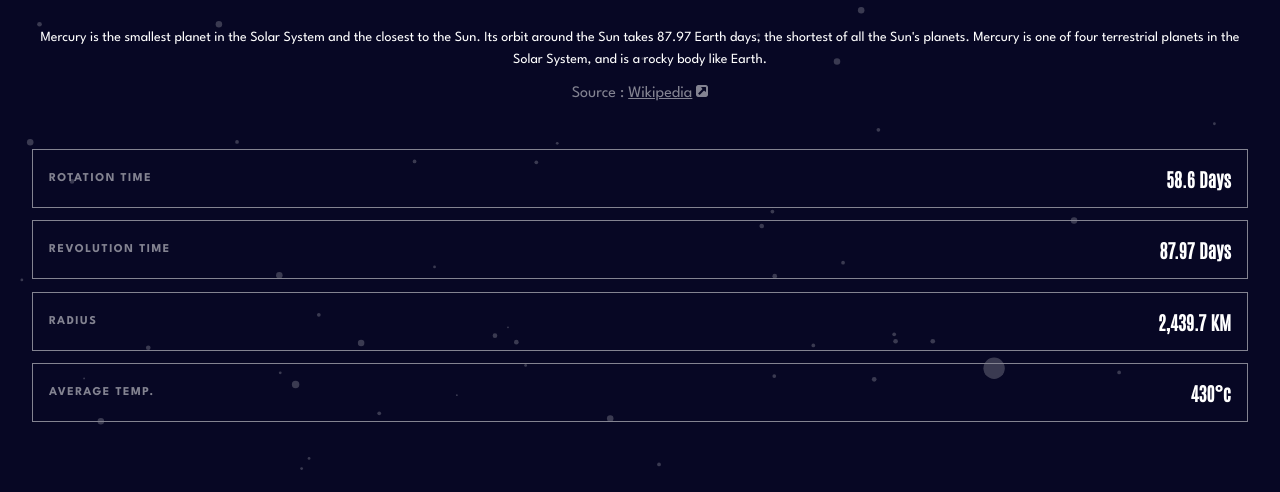
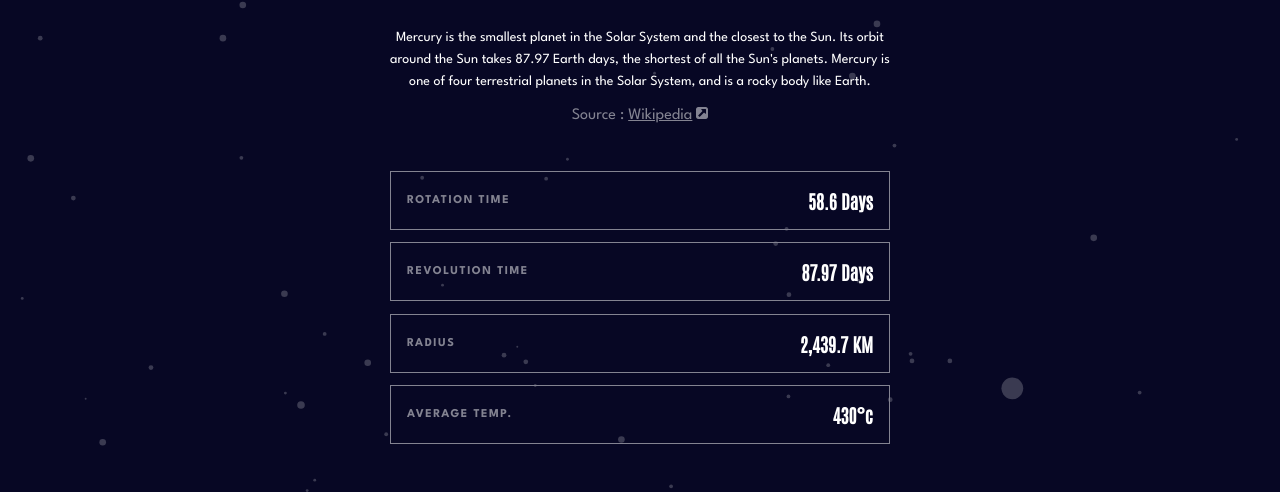
Before and after one commit to Stamwill/planet-facts, a plain HTML site: page src/pages/home.html in a window 1280 px wide. Shown: the part 730-1222 px from the top of the page. Before the commit the page ends 1200 px from the top, so only its background shows below. Drawn offline with Linux system fonts and the light colour scheme.

Commit message:
[globals.css] Add min-width and max-width on dataPanel and planetNavDescription

```diff
--- a/src/styles/globals.css
+++ b/src/styles/globals.css
@@ -147,6 +147,8 @@ body {
   font-family: var(--spartan);
   font-size: 14px;
   line-height: 22px;;
+  min-width: 250px;
+  max-width: 500px;
 }
 
 .wikiContainer {
@@ -165,7 +167,9 @@ body {
 
 /* Planet data panel */
 .dataPanel{
-  margin: 3rem 0;
+  min-width: 250px;
+  max-width: 500px;
+  margin: 3rem auto;
   padding: 0 2rem;
 }
 
```
